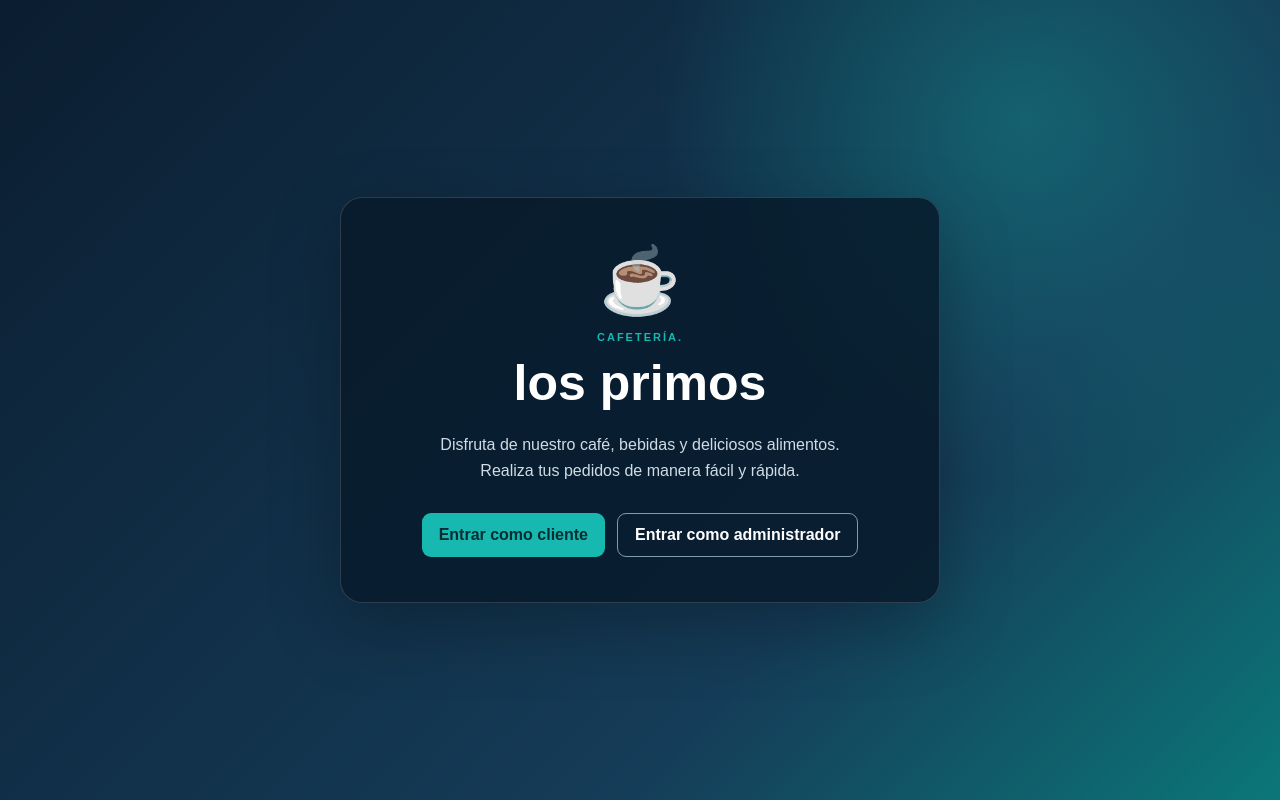
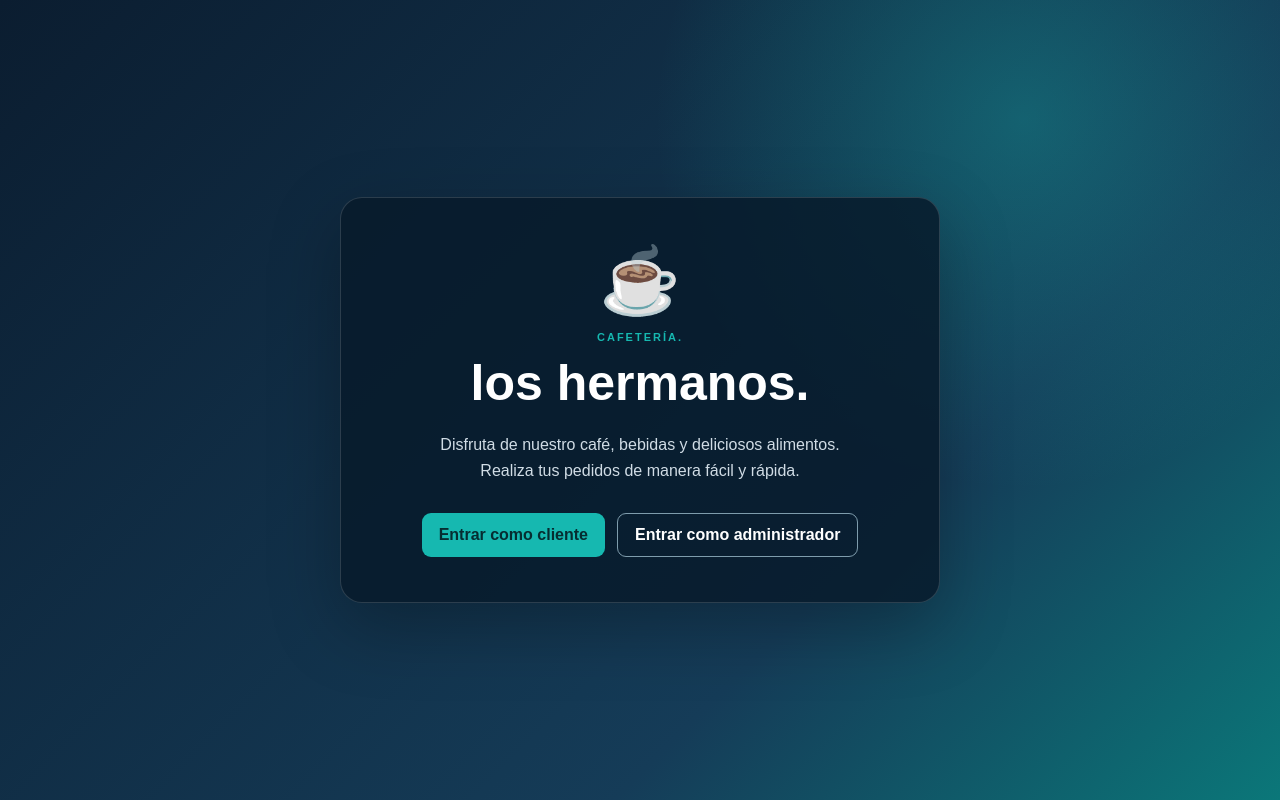
Before and after one commit to julonlondres-hash/cafe-central, a plain HTML site: page index.html in a window 1280 px wide. Drawn offline with Linux system fonts and the light colour scheme; a script that the page names is missing.

Commit message:
Actualizacion de la pagina

```diff
--- a/index.html
+++ b/index.html
@@ -24,7 +24,7 @@
 
             <p class="etiqueta">CAFETERÍA.</p>
 
-            <h1>los primos</h1>
+            <h1>los hermanos.</h1>
 
             <p class="descripcion">
                 Disfruta de nuestro café, bebidas y deliciosos alimentos.
```
